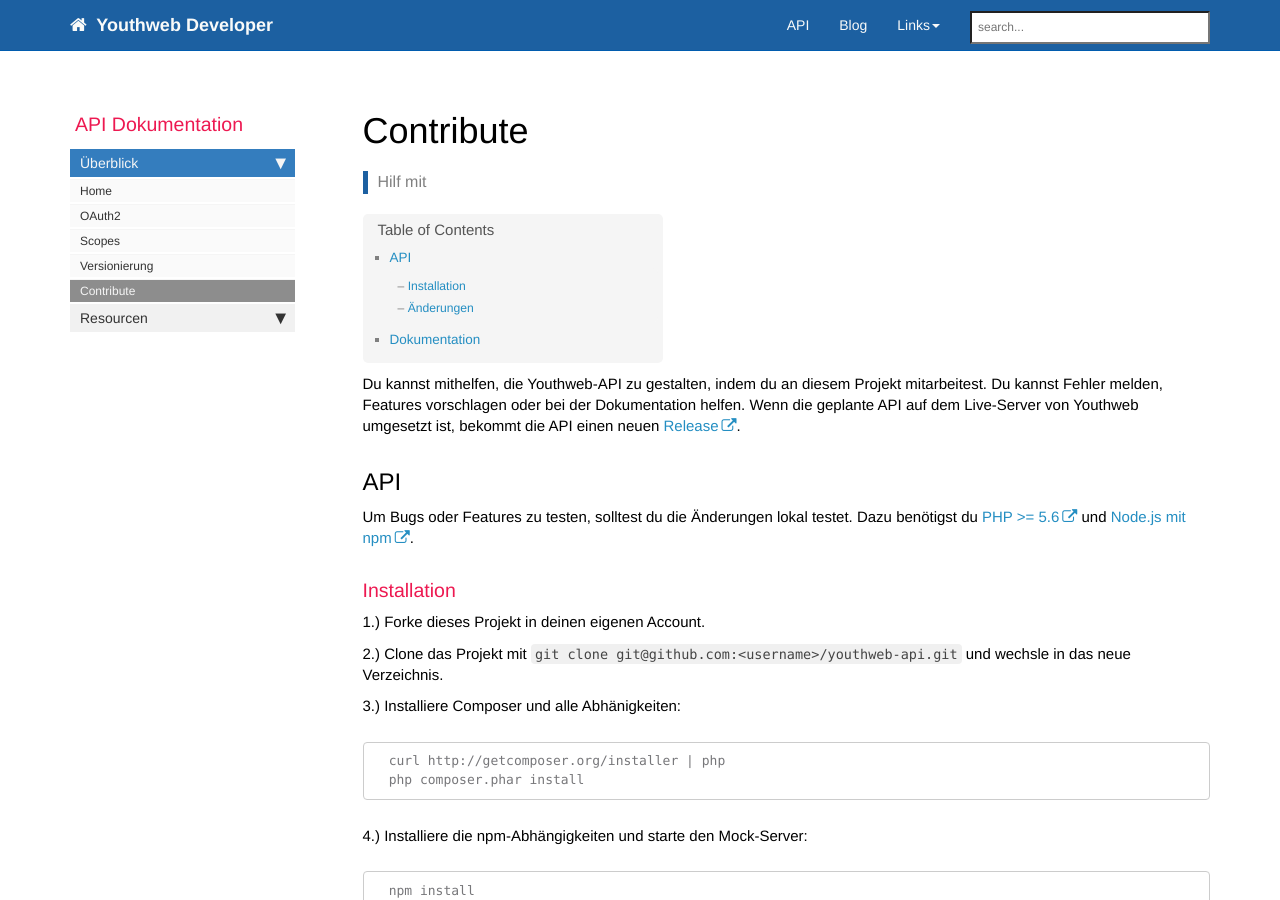
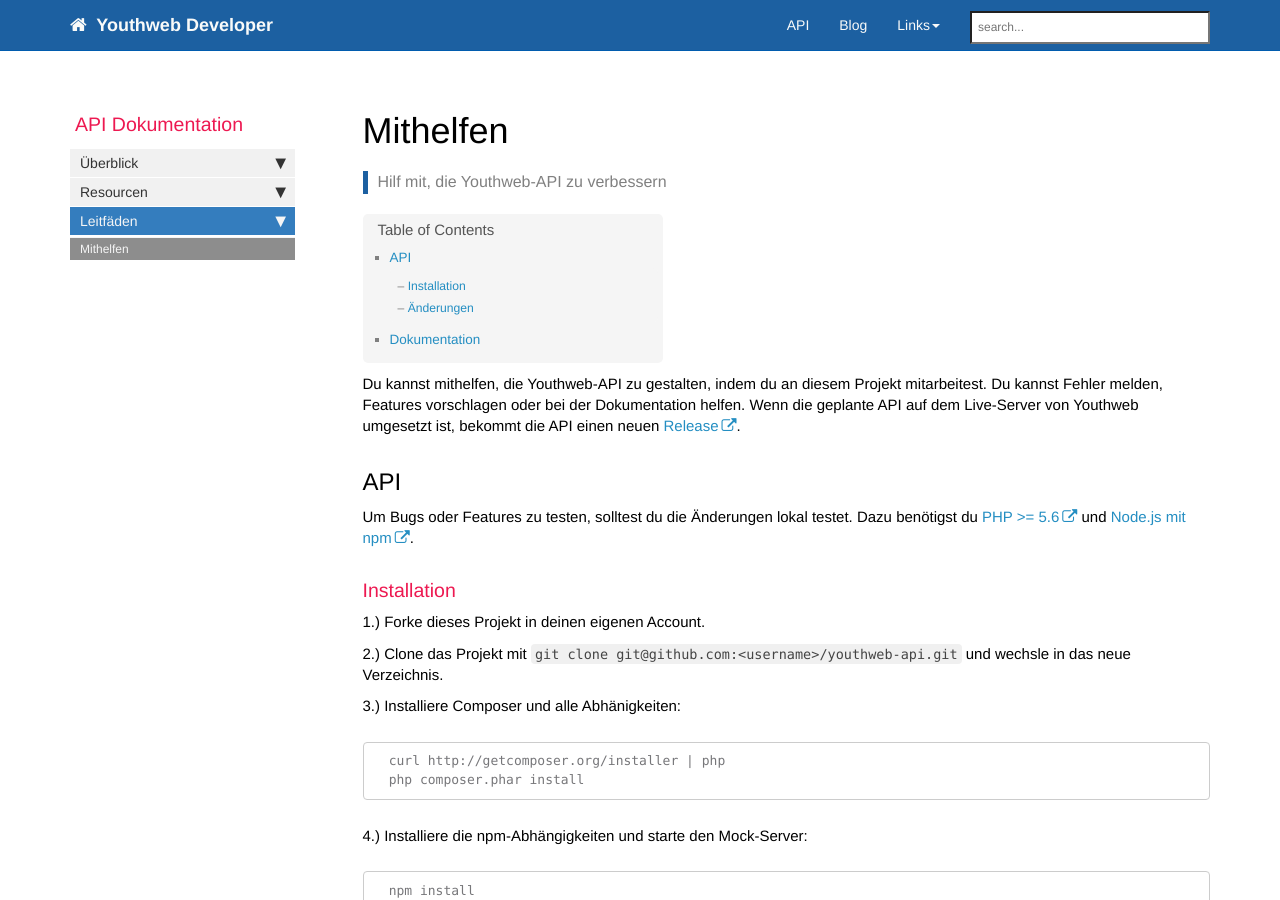
Before and after one commit to youthweb/youthweb-api, a Jekyll site: the page built from docs/pages/api/api_guideline_contribute.md, in a window 1280 px wide and 900 px high. Built offline with Jekyll 4.4.1, drawn with Linux system fonts in a browser that asks for light colours; nearby versions of some CDN libraries; library files that are not in the unit come from our copies.

Commit message:
Neuen Bereich Leitfäden erstellt

```diff
--- a/docs/_data/sidebars/api_sidebar.yml
+++ b/docs/_data/sidebars/api_sidebar.yml
@@ -25,10 +25,6 @@ entries:
 
     - title: Versionierung
       url: /api_general_versions.html
-      output: web
-
-    - title: Contribute
-      url: /api_general_contribute.html
       output: web
 
   - title: Resourcen
@@ -62,3 +58,11 @@ entries:
     - title: Users
       url: /api_endpoint_users.html
       output: web
+
+  - title: Leitfäden
+    output: web
+    folderitems:
+
+    - title: Mithelfen
+      url: /api_guideline_contribute.html
+      output: web
--- a/docs/pages/api/api_general_contribute.md
+++ b/docs/pages/api/api_guideline_contribute.md
@@ -1,10 +1,10 @@
 ---
-title: Contribute
+title: Mithelfen
 keywords: Youthweb-API, Contributing, Contribute
 tags: [getting_started]
-summary: "Hilf mit"
+summary: "Hilf mit, die Youthweb-API zu verbessern"
 sidebar: api_sidebar
-permalink: api_general_contribute.html
+permalink: api_guideline_contribute.html
 folder: api
 ---
 
```
Also changed, not shown: docs/index.md (+2 -2 lines), README.md.
